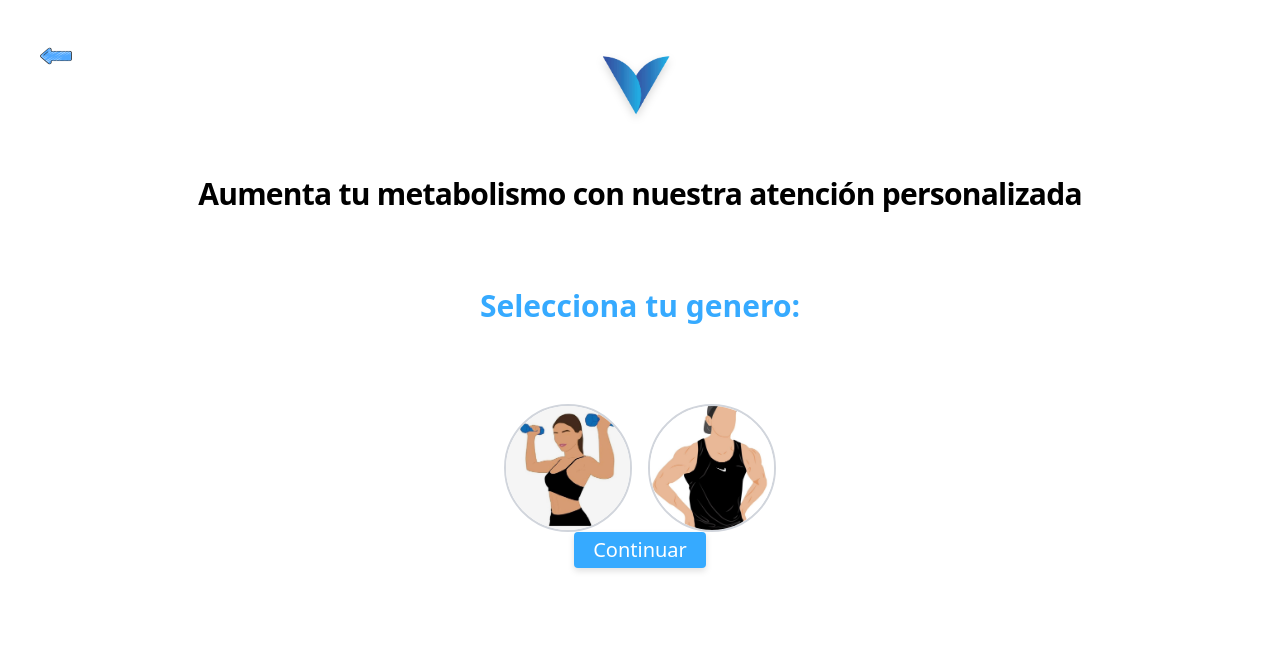
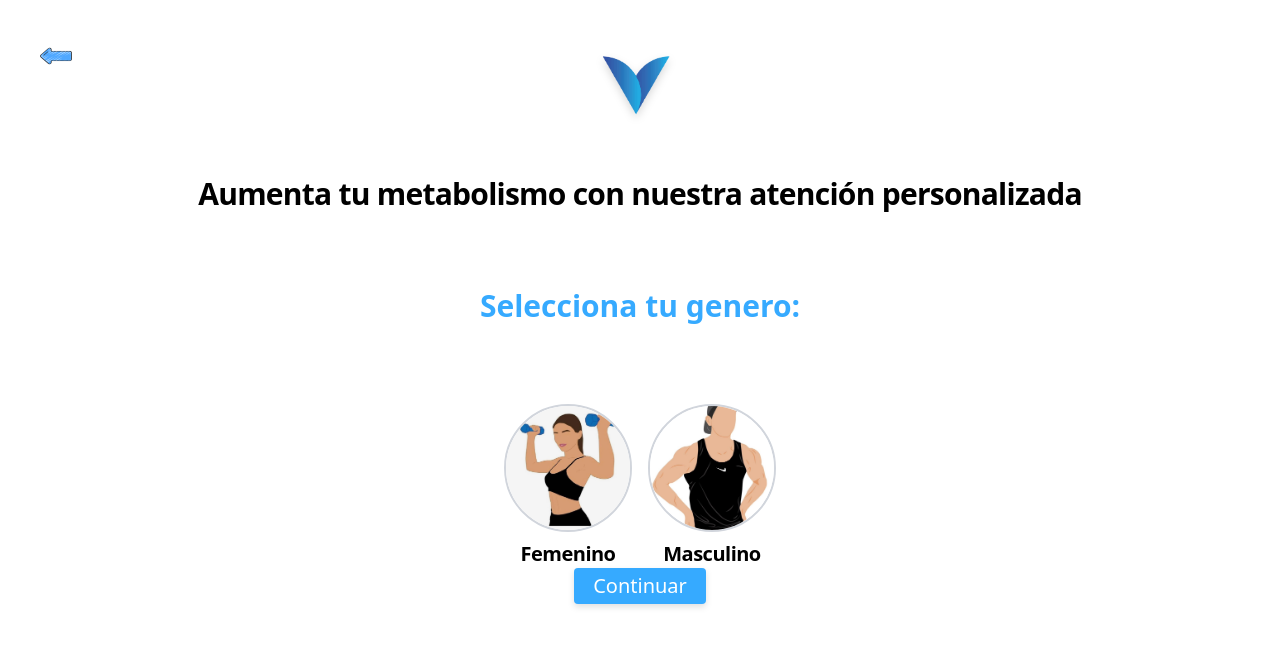
Before and after one commit to TomasGutierrezO/VitApp, a React (Vite) app: page /gender in a window 1280 px wide. Shown: the top 646 px of the page. Built offline with nearby package versions, Linux system fonts and the light colour scheme.

Commit message:
fix: corregir imagenes

```diff
--- a/src/pages/Gender.jsx
+++ b/src/pages/Gender.jsx
@@ -15,8 +15,9 @@ const Gender = () => {
           style={{}}
           onClick={() => navigate("/")}
         />
-        <Logo className="" />
+        <Logo />
       </div>
+
       <div>
         <p className=' tracking-tight font-semibold p-2 text-3xl mb-9 pb-10 text-center'>Aumenta tu{"\n"} metabolismo con {"\n"} nuestra atención {"\n"}personalizada </p>
       </div>
@@ -24,15 +25,22 @@ const Gender = () => {
 
       <div className="flex justify-center gap-4 mt-10">
         {/* Femenino */}
-        <div className="w-32 h-32 rounded-full overflow-hidden border-2 border-gray-300">
-          <img src="/Femenino.jpg" alt="Femenino" className="w-full h-full object-cover" />
+        <div className="flex flex-col items-center">
+          <div className="w-32 h-32 rounded-full overflow-hidden border-2 border-gray-300">
+            <img src="/Femenino.jpg" alt="Femenino" className="w-full h-full object-cover" />
+          </div>
+          <p className="tracking-tight font-semibold text-xl mt-2 text-center">Femenino</p>
         </div>
 
         {/* Masculino*/}
-        <div className="w-32 h-32 rounded-full overflow-hidden border-2 border-gray-300">
-          <img src="/Masculino.jpg" alt="Imagen 2" className="w-full h-full object-cover" />
+        <div className="flex flex-col items-center">
+          <div className="w-32 h-32 rounded-full overflow-hidden border-2 border-gray-300">
+            <img src="/Masculino.jpg" alt="Imagen 2" className="w-full h-full object-cover" />
+          </div>
+          <p className="tracking-tight font-semibold text-xl mt-2 text-center">Masculino</p>
         </div>
       </div>
+
       <Button onClick={() => navigate("/data-form")} text="Continuar"/>
     </div>
 
```
